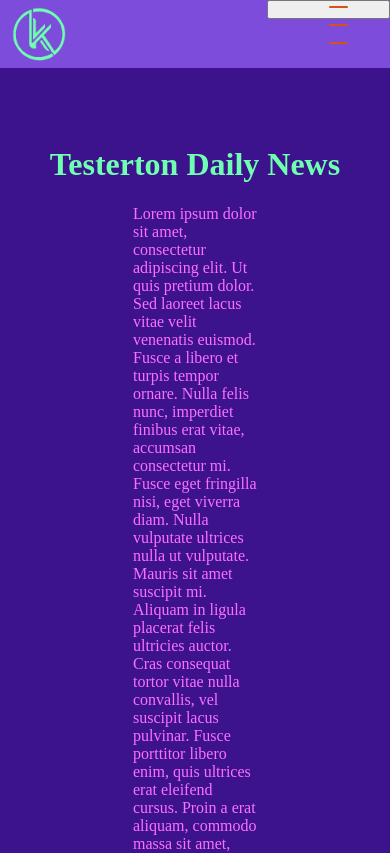
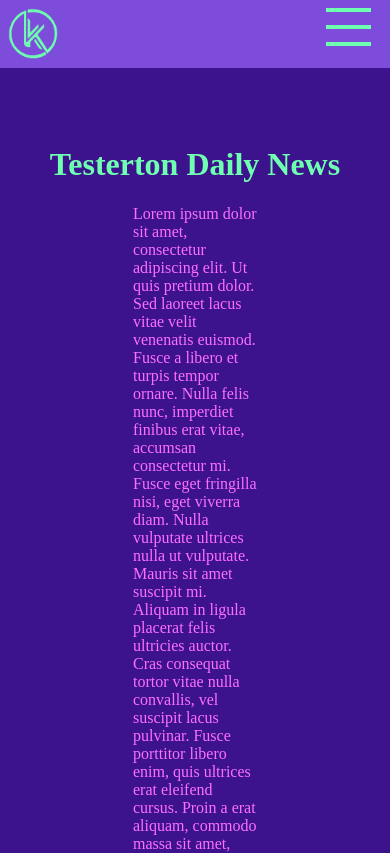
Before and after one commit to lynnkays/navbar_example, a React (Vite) app: page / in a window 390 px wide. Shown: the top 853 px of the page. Built offline with nearby package versions, Linux system fonts and the light colour scheme.

Commit message:
Finished css animations

```diff
--- a/src/components/FullNav.jsx
+++ b/src/components/FullNav.jsx
@@ -1,18 +1,22 @@
-import React, { useState, useEffect, useCallback } from "react";
-import { debounce } from "../utilities/helpers";
-import MobileNav from "./MobileNav";
-import Logo from "../logo.png";
+import React from "react";
 import "../css/FullNav.css";
 
 const FullNav = () => {
-
   return (
-      <ul className="navbar-right">
-        <li><a href="#home">Home</a></li>
-        <li><a href="#news">News</a></li>
-        <li><a href="#contact">Contact</a></li>
-        <li><a href="#about">About</a></li>
-      </ul>
+    <ul className="menu-items">
+      <li>
+        <a href="#home">Home</a>
+      </li>
+      <li>
+        <a href="#news">News</a>
+      </li>
+      <li>
+        <a href="#contact">Contact</a>
+      </li>
+      <li>
+        <a href="#about">About</a>
+      </li>
+    </ul>
   );
 };
 
--- a/src/components/MobileNav.jsx
+++ b/src/components/MobileNav.jsx
@@ -3,26 +3,25 @@ import { debounce } from "../utilities/helpers";
 import "../css/MobileNav.css";
 
 const MobileNav = () => {
-  const [openNav, setOpenNav] = useState(false);
-  const [animateHam, setAnimateHam] = useState(false);
+  const [openMenu, setOpenMenu] = useState(false);
+  const [animateIcon, setAnimateIcon] = useState(false);
 
   const handleMenu = () => {
-    setOpenNav(!openNav);
-    setAnimateHam(!animateHam);
+    setOpenMenu(!openMenu);
+    setAnimateIcon(!animateIcon);
   };
 
   return (
     <>
-   <button onClick={handleMenu}>
-   <div className={`hamburger ${animateHam ? " open":""}`}>
+      <a className="icon-button" onClick={handleMenu}>
+        <div className={`icon ${animateIcon ? " transform" : ""}`}>
           <span></span>
           <span></span>
           <span></span>
           <span></span>
         </div>
-    </button>
-     <div className={`menu ${openNav ? " show-menu" : ""}`}>
-        <a onClick={handleMenu} className="close">&#10006;</a>
+      </a>
+      <div className={`menu ${openMenu ? " display" : ""}`}>
         <ul>
           <li>
             <a href="#home">Home</a>
@@ -39,7 +38,6 @@ const MobileNav = () => {
         </ul>
       </div>
     </>
-
   );
 };
 
--- a/src/components/Navbar.jsx
+++ b/src/components/Navbar.jsx
@@ -1,9 +1,9 @@
 import React, { useState, useEffect, useCallback } from "react";
 import { debounce } from "../utilities/helpers";
 import "../css/Navbar.css";
+import Logo from "../logo.png";
 import MobileNav from "./MobileNav";
 import FullNav from "./FullNav";
-import Logo from "../logo.png";
 
 const Navbar = () => {
   const [previousScroll, setPreviousScroll] = useState(0);
@@ -25,16 +25,15 @@ const Navbar = () => {
   }, [previousScroll, show, handleNav]);
 
   return (
-    <div className="topnav" style={{ top: show ? "0" : "-1000px" }}>
+    <div className="nav-background" style={{ top: show ? "0" : "-1000px" }}>
       <img src={Logo}></img>
-      <div className="fullnav">
-      <FullNav />
+      <div className="full-nav">
+        <FullNav />
       </div>
-      <div className="mobilenav">
-      <MobileNav />
+      <div className="mobile-nav">
+        <MobileNav />
       </div>
     </div>
   );
 };
-
 export default Navbar;
--- a/src/css/FullNav.css
+++ b/src/css/FullNav.css
@@ -1,21 +1,22 @@
-.navbar-right {
+/* Menu Items Styles */
+.menu-items {
   margin-left: auto;
   display: flex;
   list-style-type: none;
 }
 
-.navbar-right li a {
+.menu-items li a {
   text-decoration: none;
-  color: #6FFFB0;
+  color: #6fffb0;
   padding: 2vh 2vw;
   font-size: 1.5vw;
   width: 5em;
 }
 
-.navbar-right li a:hover {
-  color: #7D4CDB;
+.menu-items li a:hover {
+  color: #7d4cdb;
   outline-style: solid;
-  outline-color: #7D4CDB;
+  outline-color: #7d4cdb;
   border-radius: 25%;
-  background-color: #6FFFB0;
+  background-color: #6fffb0;
 }
--- a/src/css/MobileNav.css
+++ b/src/css/MobileNav.css
@@ -1,102 +1,94 @@
-.hamburger {
-  background-color: #7D4CDB;
+/* Menu Icon Button Area*/
+icon-button {
+  height: 100vh;
+  width: auto;
+  background-color: #7d4cdb;
+  border-color: #7d4cdb;
+}
+
+/* Hamburger and Close Button Bar Styles */
+.icon {
+  background-color: #7d4cdb;
   border: none;
   margin: 1em 4em;
 }
 
-.hamburger span {
+.icon span {
   display: block;
   position: absolute;
-  width: 5vw;
-  height: 0.5vw;
-  background-color: #6FFFB0;
-  margin: 6px 0;
-  /* height: 9px;
-  width: 100%; */
-  background: #d3531a;
-  border-radius: 9px;
-  opacity: 1;
+  width: 2.8em;
+  height: 0.25em;
+  margin: 1vh 0;
+  background: #6fffb0;
   -webkit-transform: rotate(0deg);
   -moz-transform: rotate(0deg);
   -o-transform: rotate(0deg);
   transform: rotate(0deg);
-  -webkit-transition: .25s ease-in-out;
-  -moz-transition: .25s ease-in-out;
-  -o-transition: .25s ease-in-out;
-  transition: .25s ease-in-out;
+  -webkit-transition: 0.8s ease-in-out;
+  -moz-transition: 0.8s ease-in-out;
+  -o-transition: 0.8s ease-in-out;
+  transition: 0.8s ease-in-out;
 }
 
-.hamburger span:nth-child(1) {
-  top:0px;
+/* Sets up initial Hamburger Icon */
+.icon span:nth-child(1) {
+  top: 0vh;
 }
-.hamburger span:nth-child(2),.hamburger span:nth-child(3) {
-  top: 18px;
+.icon span:nth-child(2),
+.icon span:nth-child(3) {
+  top: 2vh;
 }
 
-.hamburger span:nth-child(4) {
-  top: 36px;
+.icon span:nth-child(4) {
+  top: 4vh;
 }
 
-.hamburger.open span:nth-child(1) {
-  top: 18px;
-  width: 0%;
-  left: 50%;
+/* Transform Icon to Close Symbol */
+.icon.transform {
+  animation: spin 1s linear;
 }
 
-.hamburger.open span:nth-child(2) {
-  -webkit-transform: rotate(45deg);
-  -moz-transform: rotate(45deg);
-  -o-transform: rotate(45deg);
-  transform: rotate(45deg);
+.icon.transform span:nth-child(1) {
+  top: 2vh;
+  width: 0%;
 }
 
-.hamburger.open span:nth-child(3) {
-  -webkit-transform: rotate(-45deg);
-  -moz-transform: rotate(-45deg);
-  -o-transform: rotate(-45deg);
-  transform: rotate(-45deg);
+.icon.transform span:nth-child(2) {
+  -webkit-transform: rotate(315deg);
+  -moz-transform: rotate(315deg);
+  -o-transform: rotate(315deg);
+  transform: rotate(315deg);
+  -webkit-transition: 1s ease-in-out;
+  -moz-transition: 1s ease-in-out;
+  -o-transition: 1s ease-in-out;
+  transition: 1s ease-in-out;
 }
 
-.hamburger.open span:nth-child(4) {
-  top: 18px;
-  width: 0%;
-  left: 50%;
+.icon.transform span:nth-child(3) {
+  -webkit-transform: rotate(-315deg);
+  -moz-transform: rotate(-315deg);
+  -o-transform: rotate(-315deg);
+  transform: rotate(-315deg);
+  -webkit-transition: 0.5s ease-in-out;
+  -moz-transition: 0.5s ease-in-out;
+  -o-transition: 0.5s ease-in-out;
+  transition: 0.5s ease-in-out;
 }
 
-/* .hamburger span {
-  width: 5vw;
-  height: 0.5vw;
-  background-color: #6FFFB0;
-  margin: 6px 0;
-} */
+.icon.transform span:nth-child(4) {
+  top: 2vh;
+  width: 0%;
+}
 
+/* Menu Styles */
 .menu {
-  height:0;
+  height: 0;
   width: 100vw;
   overflow: hidden;
-  background-color: #6FFFB0;
+  background-color: #6fffb0;
   position: fixed;
   list-style: none;
   margin-top: 0px;
-
-}
-
-.menu > .close {
-  float: right;
-  text-decoration: none;
-  color: #3D138E;
-  font-size: 5vw;
-  padding: 5vw;
-  height: 100vh;
-}
-
-.menu > .close:hover {
-  float: right;
-  text-decoration: none;
-  color: #FD6FFF;
-  font-size: 5vw;
-  padding: 5vw;
-  height: 100%;
 }
 
 .menu > ul li {
@@ -106,32 +98,25 @@
   flex-direction: column;
   padding: 2vw 20vw;
   padding-top: 5vw;
-
 }
 
 .menu > ul li a {
   display: flex;
   align-content: center;
   text-decoration: none;
-  color: #3D138E;
+  color: #3d138e;
   font-size: 6vw;
   font-weight: bold;
-
 }
 
 .menu > ul li a:hover {
-  color: #FD6FFF;
+  color: #fd6fff;
 }
 
-/* .menu.show-menu {
+/* Handles Expanded Menu */
+.menu.display {
   height: auto;
-  top: 0;
-  right:0;
+  top: 8vh;
+  right: 0;
   bottom: 0;
-} */
-
-@keyframes spin {
-  100% {
-    transform: rotate(90deg);
-  }
 }
--- a/src/css/Navbar.css
+++ b/src/css/Navbar.css
@@ -1,7 +1,7 @@
-/* Full Navbar */
-.topnav {
+/* Main Navbar Background */
+.nav-background {
   overflow: hidden;
-  background-color: #7D4CDB;
+  background-color: #7d4cdb;
   height: 8vh;
   max-height: 15vh;
   width: 100%;
@@ -12,38 +12,41 @@
   display: flex;
 }
 
-.topnav img {
+/* Logo */
+.nav-background img {
   margin: 2%;
   max-height: 75%;
   max-width: 75%;
 }
 
-.fullnav {
+/* Website View Navbar */
+.full-nav {
   margin-left: auto;
   display: flex;
   list-style-type: none;
 }
 
-.mobilenav {
+/* Mobile View Navbar */
+.mobile-nav {
   display: none;
 }
 
-/* Mobile Navbar */
+/* Responsive Navbar */
 @media screen and (max-width: 1000px) {
+  .topnav {
+    height: 8vh;
+  }
   .topnav img {
     margin: 3%;
     max-height: 80%;
     max-width: 80%;
   }
-
-  .mobilenav {
-      display: flex;
-      right: 0;
-      top: 0;
-      position: absolute;
-
+  .mobile-nav {
+    margin-left: auto;
+    display: flex;
+    width: auto;
   }
-  .fullnav {
-    display:none;
+  .full-nav {
+    display: none;
   }
 }
```
Lines whose indentation alone changed are shown as unchanged.
